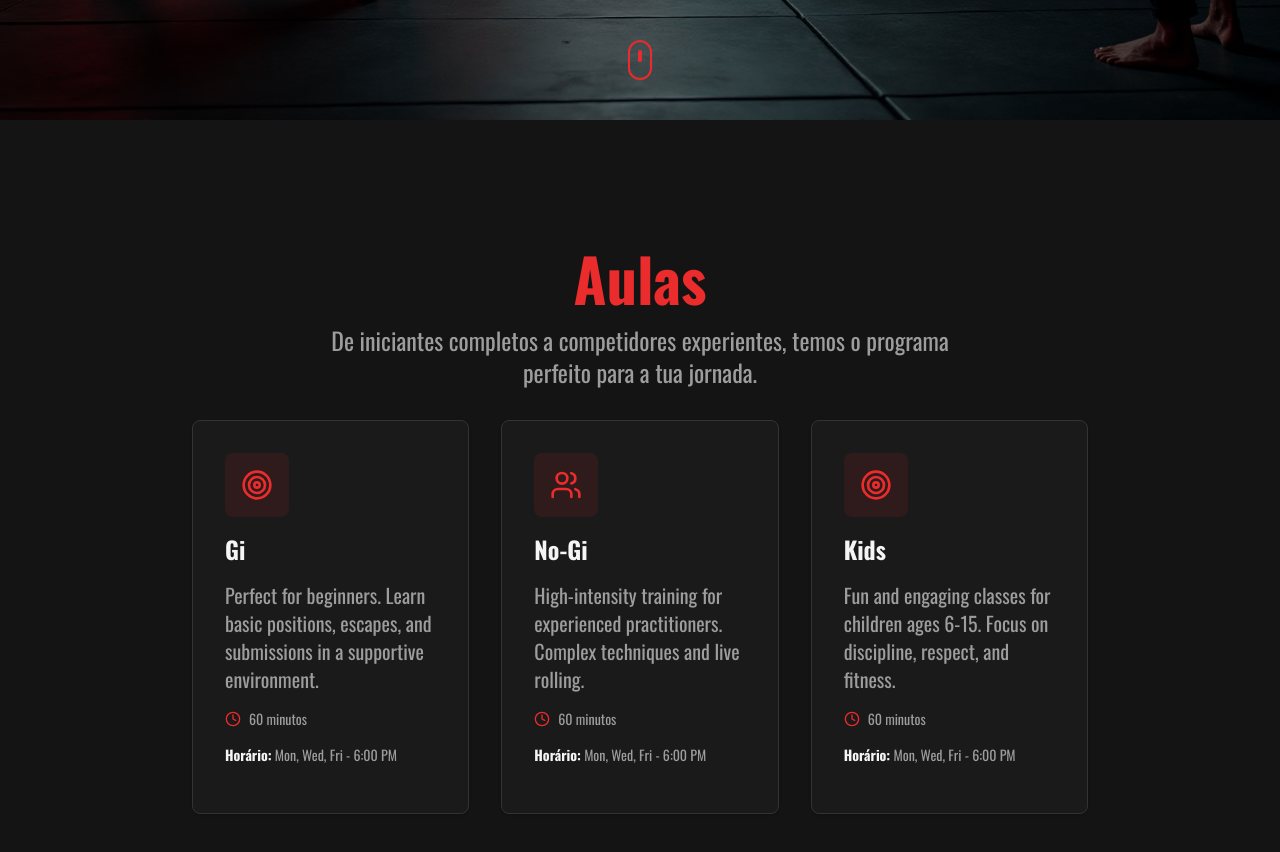
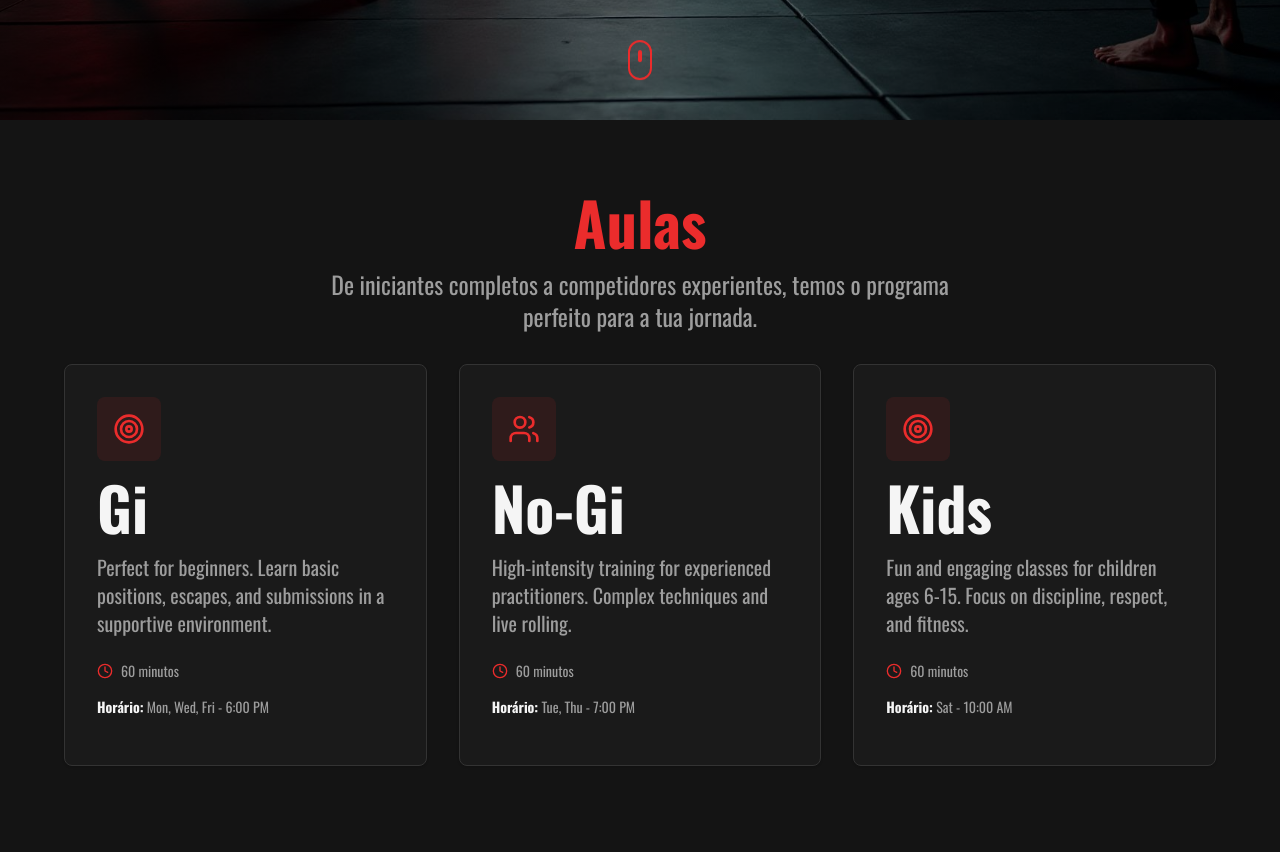
Before and after one commit to lucas-botelho/fightclub-react, a React (Vite) app: page / in a window 1280 px wide. Shown: the part 680-1532 px from the top of the page. Built offline with nearby package versions, Linux system fonts and the light colour scheme.

Commit message:
move header into component add classescard component

```diff
--- a/src/App.tsx
+++ b/src/App.tsx
@@ -1,111 +1,60 @@
 // import { Outlet } from "react-router-dom";
 import Hero from "./components/Hero";
+import ClassesCard from "./components/ClassesCard";
+import Header from "./components/navigation/header";
 
 export default function App() {
   return (
     <>
-      <header className="fixed top-0 left-0 w-full z-50 p-4 flex flex-row justify-between items-center bg-dark-background/50 backdrop-blur-sm border-b">
-        <div className="flex flex-row items-center gap-4">
-          <img src="public/logo.jpg" alt="Fight Club BJJ Logo" className="h-10 w-auto " />
-          <div className="text-dark-title-primary font-bold text-xl">FIGHT CLUB BJJ</div>
-        </div>
-        <nav className="flex flex-row gap-8 font-medium text-xl items-center">
-          <div>Aulas</div>
-          <div>Hórarios</div>
-          <div>Mensalidades</div>
-          <div>Professores</div>
-          <button className="btn-header">Login</button>
-        </nav>
-      </header>
-
+      <Header />
       <main >
         <Hero />
-        <section className="mx-auto pt-32 pb-32 max-w-4xl">
+        <section className="min-h-screen flex my-18 overflow-hidden flex-col">
           <h2 className="font-semibold text-center text-6xl mb-4 text-dark-tile-secondary">Aulas</h2>
           <p className="text-xl md:text-2xl text-dark-text-primary mb-8 max-w-2xl mx-auto text-center">
             De iniciantes completos a competidores experientes, temos o programa perfeito para a tua jornada.
           </p>
-          <div className="grid grid-cols-3 gap-8 text-xl">
-            <div className="p-8 rounded-lg bg-dark-tile-primary border border-solid border-[#333333] shadow-sm hover-lift group">
-              <div className="inline-flex items-center justify-center w-16 h-16 bg-dark-tile-secondary/10 rounded-lg mb-4 group-hover:bg-dark-tile-secondary/20 transition-colors duration-300">
-                <svg xmlns="http://www.w3.org/2000/svg" width="24" height="24" viewBox="0 0 24 24" fill="none" stroke="currentColor" stroke-width="2" stroke-linecap="round" stroke-linejoin="round" className="lucide lucide-target w-8 h-8 text-dark-tile-secondary">
-                  <circle cx="12" cy="12" r="10"></circle><circle cx="12" cy="12" r="6"></circle><circle cx="12" cy="12" r="2"></circle>
-                </svg>
-              </div>
-              <h3 className="text-2xl font-bold mb-4 text-dark-title-primary">Gi</h3>
-              <p className="text-dark-text-primary">Perfect for beginners. Learn basic positions, escapes, and submissions in a supportive environment.</p>
-              <div className="space-y-4 mb-4 mt-4">
-                <div className="flex items-center text-sm">
-                  <svg xmlns="http://www.w3.org/2000/svg" width="24" height="24" viewBox="0 0 24 24" fill="none" stroke="currentColor" stroke-width="2" stroke-linecap="round" stroke-linejoin="round" className="lucide lucide-clock w-4 h-4 mr-2 text-dark-tile-secondary"><circle cx="12" cy="12" r="10"></circle><polyline points="12 6 12 12 16 14"></polyline></svg>
-                  60 minutos
-                </div>
-                <div className="text-sm">
-                  <strong className="text-dark-title-primary" >Horário:</strong> Mon, Wed, Fri - 6:00 PM
-                </div>
-              </div>
-            </div>
+          <div className="mx-16 grid grid-cols-1 md:grid-cols-3 gap-8 text-xl ">
+            <ClassesCard
+              title={"Gi"}
+              description={"Perfect for beginners. Learn basic positions, escapes, and submissions in a supportive environment."}
+              duration={"60 minutos"}
+              schedule={"Mon, Wed, Fri - 6:00 PM"}
+              svg={[
+                <circle cx="12" cy="12" r="10"></circle>,
+                <circle cx="12" cy="12" r="6"></circle>,
+                <circle cx="12" cy="12" r="2"></circle>
+              ]}
+            />
 
-            <div className="p-8 rounded-lg bg-dark-tile-primary border border-solid border-[#333333] shadow-sm hover-lift group">
-              <div className="inline-flex items-center justify-center w-16 h-16 bg-dark-tile-secondary/10 rounded-lg mb-4 group-hover:bg-dark-tile-secondary/20 transition-colors duration-300">
-                <svg xmlns="http://www.w3.org/2000/svg" width="24" height="24" viewBox="0 0 24 24" fill="none" stroke="currentColor" stroke-width="2" stroke-linecap="round" stroke-linejoin="round" className="lucide lucide-users w-8 h-8 text-dark-tile-secondary"><path d="M16 21v-2a4 4 0 0 0-4-4H6a4 4 0 0 0-4 4v2"></path><circle cx="9" cy="7" r="4"></circle><path d="M22 21v-2a4 4 0 0 0-3-3.87"></path><path d="M16 3.13a4 4 0 0 1 0 7.75"></path></svg>
-              </div>
-              <h3 className="text-2xl font-bold mb-4 text-dark-title-primary">No-Gi</h3>
-              <p className="text-dark-text-primary">High-intensity training for experienced practitioners. Complex techniques and live rolling.</p>
+            <ClassesCard
+              title={"No-Gi"}
+              description={"High-intensity training for experienced practitioners. Complex techniques and live rolling."}
+              duration={"60 minutos"}
+              schedule={"Tue, Thu - 7:00 PM"}
+              svg={[
+                <path d="M16 21v-2a4 4 0 0 0-4-4H6a4 4 0 0 0-4 4v2"></path>,
+                <circle cx="9" cy="7" r="4"></circle>,
+                <path d="M22 21v-2a4 4 0 0 0-3-3.87"></path>,
+                <path d="M16 3.13a4 4 0 0 1 0 7.75"></path>
+              ]}
+            />
 
-              <div className="space-y-4 mb-4 mt-4">
-                <div className="flex items-center text-sm">
-                  <svg xmlns="http://www.w3.org/2000/svg" width="24" height="24" viewBox="0 0 24 24" fill="none" stroke="currentColor" stroke-width="2" stroke-linecap="round" stroke-linejoin="round" className="lucide lucide-clock w-4 h-4 mr-2 text-dark-tile-secondary"><circle cx="12" cy="12" r="10"></circle><polyline points="12 6 12 12 16 14"></polyline></svg>
-                  60 minutos
-                </div>
-                <div className="text-sm">
-                  <strong className="text-dark-title-primary" >Horário:</strong> Mon, Wed, Fri - 6:00 PM
-                </div>
-              </div>
-            </div>
-
-            <div className="p-8 rounded-lg bg-dark-tile-primary border border-solid border-[#333333] shadow-sm hover-lift group">
-              <div className="inline-flex items-center justify-center w-16 h-16 bg-dark-tile-secondary/10 rounded-lg mb-4 group-hover:bg-dark-tile-secondary/20 transition-colors duration-300">
-                <svg xmlns="http://www.w3.org/2000/svg" width="24" height="24" viewBox="0 0 24 24" fill="none" stroke="currentColor" stroke-width="2" stroke-linecap="round" stroke-linejoin="round" className="lucide lucide-target w-8 h-8 text-dark-tile-secondary">
-                  <circle cx="12" cy="12" r="10"></circle><circle cx="12" cy="12" r="6"></circle><circle cx="12" cy="12" r="2"></circle>
-                </svg>
-              </div>
-              <h3 className="text-2xl font-bold mb-4 text-dark-title-primary">Kids</h3>
-              <p className="text-dark-text-primary">Fun and engaging classes for children ages 6-15. Focus on discipline, respect, and fitness.</p>
-              <div className="space-y-4 mb-4 mt-4">
-                <div className="flex items-center text-sm">
-                  <svg xmlns="http://www.w3.org/2000/svg" width="24" height="24" viewBox="0 0 24 24" fill="none" stroke="currentColor" stroke-width="2" stroke-linecap="round" stroke-linejoin="round" className="lucide lucide-clock w-4 h-4 mr-2 text-dark-tile-secondary"><circle cx="12" cy="12" r="10"></circle><polyline points="12 6 12 12 16 14"></polyline></svg>
-                  60 minutos
-                </div>
-                <div className="text-sm">
-                  <strong className="text-dark-title-primary" >Horário:</strong> Mon, Wed, Fri - 6:00 PM
-                </div>
-              </div>
-            </div>
-
-
-
+            <ClassesCard
+              title={"Kids"}
+              description={"Fun and engaging classes for children ages 6-15. Focus on discipline, respect, and fitness."}
+              duration={"60 minutos"}
+              schedule={"Sat - 10:00 AM"}
+              svg={[
+                <circle cx="12" cy="12" r="10"></circle>,
+                <circle cx="12" cy="12" r="6"></circle>,
+                <circle cx="12" cy="12" r="2"></circle>
+              ]}
+            />
           </div>
 
         </section>
-        {/* <section
-          className="relative flex items-center justify-center h-96 bg-cover bg-center"
-          style={{ backgroundImage: "url('/public/hero-bg.jpg')" }}
-        >
-          <div className="absolute inset-0 bg-black/60"></div>
-          <div className="relative z-10 text-center text-white">
-            <h1 className="text-4xl font-bold mb-4">Bem-vindo ao Fight Club BJJ</h1>
-            <p className="text-lg">Treine com os melhores. Supere seus limites.</p>
-          </div>
-        </section> */}
-
-        {/* <Outlet /> */}
       </main >
-
-      {/* <footer>
-        <div>
-          © {new Date().getFullYear()} GrappleForge. All rights reserved.
-        </div>
-      </footer> */}
     </>
   );
 }
--- /dev/null
+++ b/src/components/ClassesCard.tsx
@@ -0,0 +1,36 @@
+import React from 'react';
+
+type SvgTextCardProps = {
+    title: string;
+    description: string;
+    duration: string;
+    schedule: string;
+    svg: React.ReactNode[];
+};
+
+const ClassesCard: React.FC<SvgTextCardProps> = (props) => {
+    const { title, description, duration, schedule, svg } = props;
+    return (
+
+        <div className="p-8 rounded-lg bg-dark-tile-primary border border-solid border-[#333333] shadow-sm hover-lift group relative flex flex-col h-full">
+            <div className="inline-flex items-center justify-center w-16 h-16 bg-dark-tile-secondary/10 rounded-lg mb-4 group-hover:bg-dark-tile-secondary/20 transition-colors duration-300">
+                <svg xmlns="http://www.w3.org/2000/svg" width="24" height="24" viewBox="0 0 24 24" fill="none" stroke="currentColor" stroke-width="2" stroke-linecap="round" stroke-linejoin="round" className="lucide lucide-target w-8 h-8 text-dark-tile-secondary">
+                    {svg}
+                </svg>
+            </div>
+            <h3 className="text-6xl font-bold mb-4 text-dark-title-primary">{title}</h3>
+            <p className="text-dark-text-primary pb-6">{description}</p>
+            <div className="mt-auto space-y-4 mb-4">
+                <div className="flex items-center text-sm">
+                    <svg xmlns="http://www.w3.org/2000/svg" width="24" height="24" viewBox="0 0 24 24" fill="none" stroke="currentColor" strokeWidth="2" strokeLinecap="round" strokeLinejoin="round" className="lucide lucide-clock w-4 h-4 mr-2 text-dark-tile-secondary"><circle cx="12" cy="12" r="10"></circle><polyline points="12 6 12 12 16 14"></polyline></svg>
+                    {duration}
+                </div>
+                <div className="text-sm">
+                    <strong className="text-dark-title-primary">Horário:</strong> {schedule}
+                </div>
+            </div>
+        </div>
+    );
+};
+
+export default ClassesCard;
--- /dev/null
+++ b/src/components/navigation/header.tsx
@@ -0,0 +1,16 @@
+export default function Header() {
+    return <>
+        <header className="fixed top-0 left-0 w-full z-50 p-4 flex flex-row justify-between items-center bg-dark-background/50 backdrop-blur-sm border-b">
+            <div className="flex flex-row items-center gap-4">
+                <img src="/logo.jpg" alt="Fight Club BJJ Logo" className="h-10 w-auto " />
+                <div className="text-dark-title-primary font-bold text-xl">FIGHT CLUB BJJ</div>
+            </div>
+            <nav className="flex flex-row gap-8 font-medium text-xl items-center">
+                <div>Aulas</div>
+                <div>Hórarios</div>
+                <div>Mensalidades</div>
+                <div>Professores</div>
+                <button className="btn-header">Login</button>
+            </nav>
+        </header></>
+}
```
Also changed, not shown: tailwind.config.js (added).
